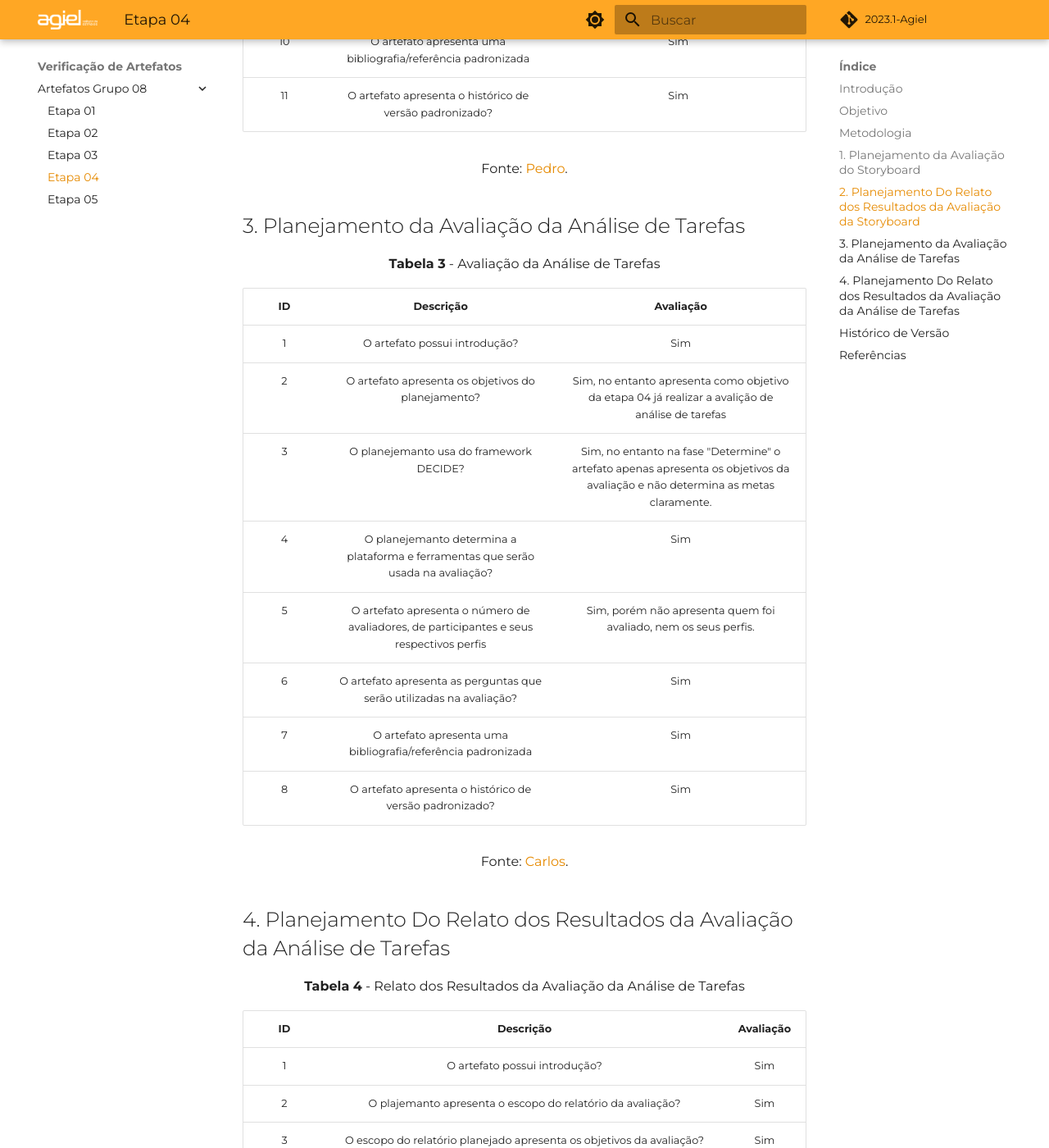
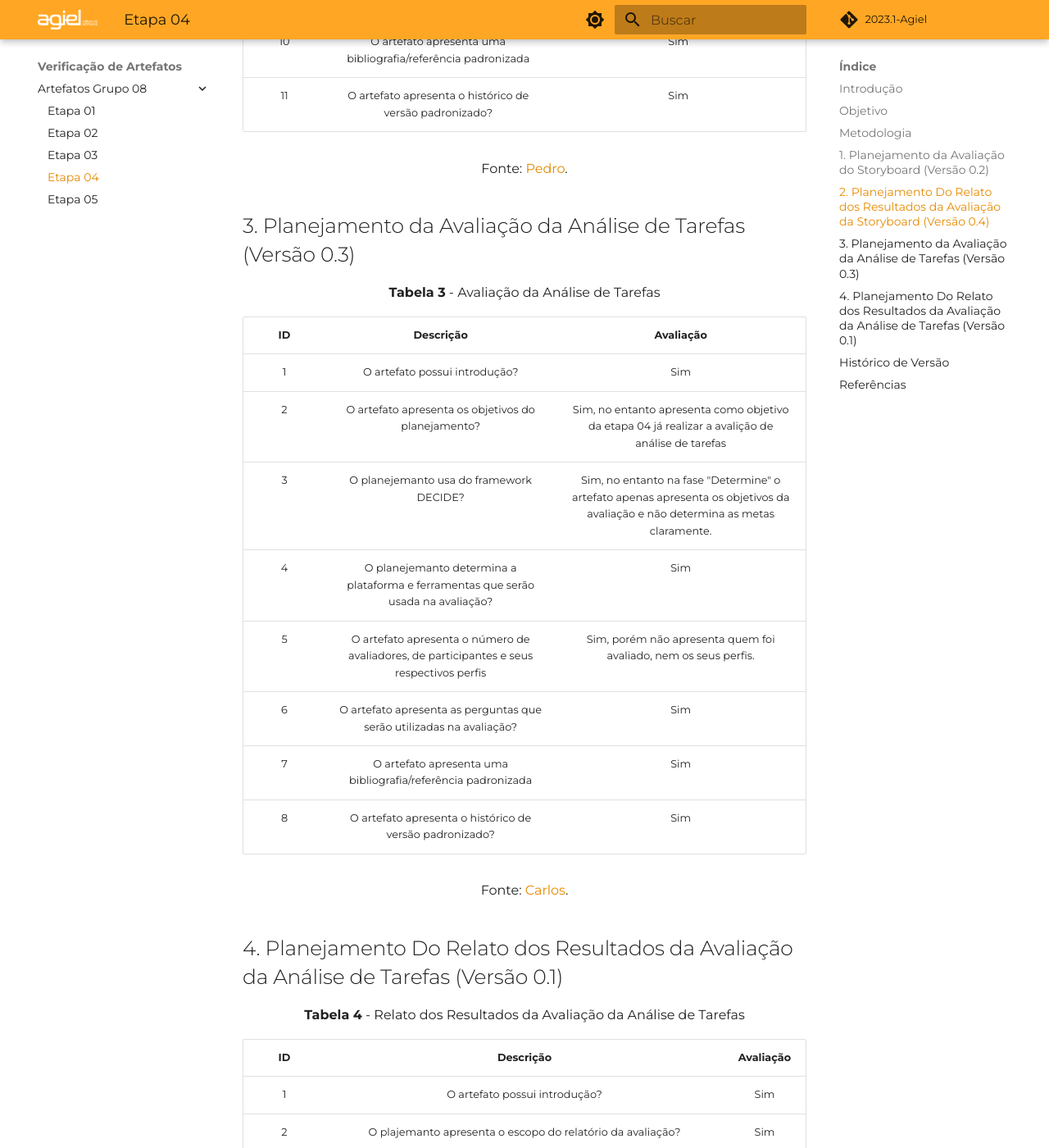
Before and after one commit to Interacao-Humano-Computador/2023.1-Agiel, an MkDocs documentation site: the page built from docs/verificacao/grupo_8/etapa_4.md, in a window 1280 px wide and 1400 px high, scrolled down 2748 px. Shown: the whole window at 82% size. Built offline with MkDocs 1.6.1 and Material for MkDocs 9.7.7, drawn with Linux system fonts in a browser that asks for light colours; some web fonts are replaced; comment, search, counter and statistics services are not loaded; some of the changed text lies outside the part shown.

Commit message:
docs: adicionado versões dos artefatos verifiados

```diff
--- a/docs/verificacao/grupo_8/etapa_4.md
+++ b/docs/verificacao/grupo_8/etapa_4.md
@@ -14,7 +14,7 @@ Este documento tem como fim verificar a qualidade dos artefatos produzidos pelo
 A verificação dos artefatos será feita por meio de inspeção FAGAN (1976), utilizando um checklist. Esse checklist é baseado nos requisitos apresentados no plano de ensino da disciplina, bem como no feedback dos monitores e do professor em entregas anteriores.
 
 
-## 1. Planejamento da Avaliação do Storyboard
+## 1. Planejamento da Avaliação do Storyboard (Versão 0.2)
 
 <font size="3"><p style="text-align: center"><b>Tabela 1</b> - Avaliação do Storyboard</p></font>
 
@@ -36,7 +36,7 @@ A verificação dos artefatos será feita por meio de inspeção FAGAN (1976), u
 <font size="3"><p style="text-align: center">Fonte: [Ana Beatriz](https://github.com/anabfs).</p></font>
 
 
-## 2. Planejamento Do Relato dos Resultados da Avaliação da Storyboard
+## 2. Planejamento Do Relato dos Resultados da Avaliação da Storyboard (Versão 0.4)
 
 <font size="3"><p style="text-align: center"><b>Tabela 2</b> - Relato dos Resultados da Avaliação de Storyboard</p></font>
 
@@ -56,7 +56,7 @@ A verificação dos artefatos será feita por meio de inspeção FAGAN (1976), u
 
 <font size="3"><p style="text-align: center">Fonte: [Pedro](https://github.com/PedroSiq).</p></font>
 
-## 3. Planejamento da Avaliação da Análise de Tarefas
+## 3. Planejamento da Avaliação da Análise de Tarefas (Versão 0.3)
 
 <font size="3"><p style="text-align: center"><b>Tabela 3</b> - Avaliação da Análise de Tarefas</p></font>
 
@@ -73,7 +73,7 @@ A verificação dos artefatos será feita por meio de inspeção FAGAN (1976), u
 
 <font size="3"><p style="text-align: center">Fonte: [Carlos](https://github.com/carlinhos_pinheiro).</p></font>
 
-## 4. Planejamento Do Relato dos Resultados da Avaliação da Análise de Tarefas
+## 4. Planejamento Do Relato dos Resultados da Avaliação da Análise de Tarefas (Versão 0.1)
 
 <font size="3"><p style="text-align: center"><b>Tabela 4</b> - Relato dos Resultados da Avaliação da Análise de Tarefas</p></font>
 
```
